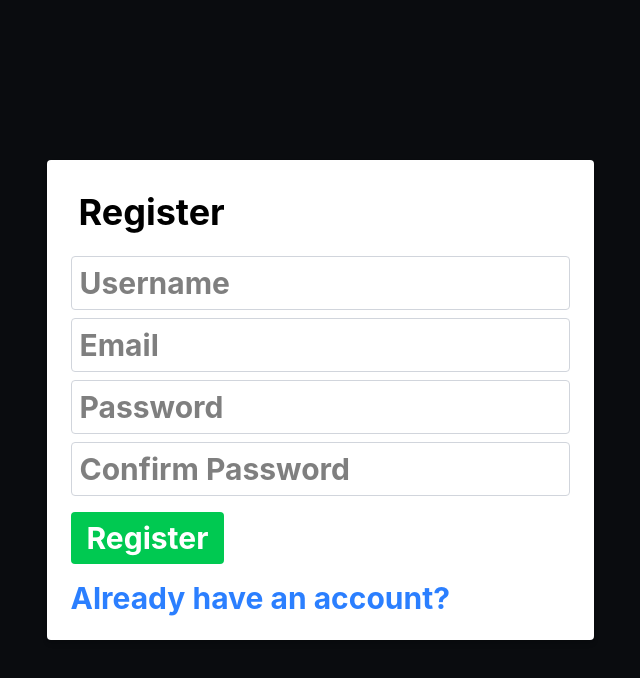
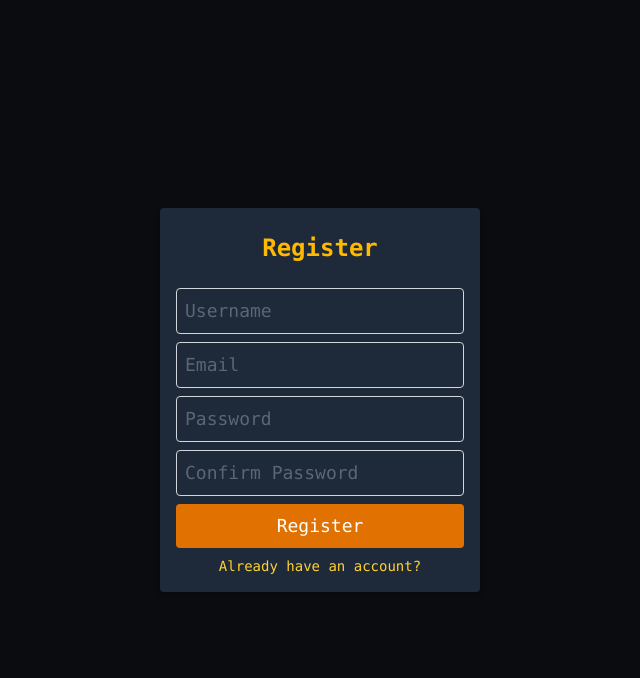
Before and after one commit to JedEatSnax/LINAW, a React (Vite) app: page /register in a window 1280 px wide. Shown: the top 678 px of the page, without its empty margins (320-960 px from the left). Built offline with nearby package versions, Linux system fonts and the light colour scheme.

Commit message:
Login and register tweaks

```diff
--- a/index.html
+++ b/index.html
@@ -4,7 +4,7 @@
     <meta charset="UTF-8">
     <meta name="viewport" content="width=device-width, initial-scale=1.0">
     <title>Vite App</title>
-    <link rel="stylesheet" href="/src/index.css">
+    <link rel="stylesheet" href="/src/client/index.css">
 </head>
 
 
--- a/src/client/entry/login.tsx
+++ b/src/client/entry/login.tsx
@@ -1,33 +1,29 @@
 import { Link } from "react-router-dom";
 function Login() {
     return (
-            <div className="text-3xl font-bold flex items-center justify-center h-screen">
+            <div className="text-3xl flex items-center justify-center h-screen">
                 <div className="flex flex-col items-center justify-center">
-                    <form className="bg-gray-800 font-mono p-4 rounded shadow-md">
-                        <div>
-                            <h1 className="text-4xl font-bold mb-4">Login</h1>
+                    <form className="bg-gray-800 font-mono p-4 rounded shadow-md w-80">
+                        <div className="flex items-center justify-center">
+                            <h1 className="text-2xl font-bold mb-4 text-amber-400">Login</h1>
                         </div>
 
                         <div>
-                            <input type="text" placeholder="Username" className="mb-2 p-2 border border-gray-300 rounded" id="username"/>
+                            <input type="text" placeholder="Username" className="text-lg mb-2 p-2 border border-gray-300 rounded text-gray-400 w-full" id="username"/>
                         </div>
 
                         <div>
-                            <input type="password" placeholder="Password" className="mb-4 p-2 border border-gray-300 rounded" id="password" />
+                            <input type="password" placeholder="Password" className="text-lg mb-2 p-2 border border-gray-300 rounded text-gray-400 w-full" id="password" />
                         </div>
 
                         <div>
-                            <button className="bg-blue-500 text-white px-4 py-2 rounded" id="loginButton">Login</button>
+                            <button className="bg-amber-600 text-white text-lg px-4 py-2 rounded w-full" id="loginButton">Login</button>
                         </div>
 
-                        <div className="mt-4">
-                            <a href="#" className="text-blue-500">Forgot password?</a>
+                        <div className="flex flex-col items-center justify-center mt-1">
+                            <a href="#" className="text-amber-300 text-sm">Forgot password?</a>
+                            <span className="text-gray-300 text-sm">Don't have an account? <Link to="/register" className="text-amber-300 text-sm">Register here</Link> </span>
                         </div>
-
-                        <div>
-                            <span className="text-gray-500">Don't have an account? <Link to="/register" className="text-blue-500">Register here</Link> </span>
-                        </div>
-
                     </form>
                 </div>
             </div>
--- a/src/client/entry/register.tsx
+++ b/src/client/entry/register.tsx
@@ -3,35 +3,37 @@ import { Link } from "react-router-dom";
 
 function Register() {
     return (
-            <div className="text-3xl font-bold flex items-center justify-center h-screen">
+            <div className="text-3xl flex items-center justify-center h-screen">
                 <div className="flex flex-col items-center justify-center">
-                    <form className="bg-white p-6 rounded shadow-md">
+                    <form className="bg-gray-800 font-mono p-4 rounded shadow-md w-80">
                         <div>
                             <form>
-                                <h1 className="text-4xl font-bold mb-4 p-2">Register</h1>
-
-                                <div>
-                                    <input type="text" placeholder="Username" className="mb-2 p-2 border border-gray-300 rounded" id="username"/>
+                                <div className="flex items-center justify-center">
+                                    <h1 className="text-2xl text-amber-400 font-bold mb-4 p-2">Register</h1>
                                 </div>
 
                                 <div>
-                                    <input type="email" placeholder="Email" className="mb-2 p-2 border border-gray-300 rounded" id="email"/>
+                                    <input type="text" placeholder="Username" className="text-lg mb-2 p-2 border border-gray-300 text-gray-400 rounded w-full" id="username"/>
                                 </div>
 
                                 <div>
-                                    <input type="password" placeholder="Password" className="mb-2 p-2 border border-gray-300 rounded" id="password"/>
+                                    <input type="email" placeholder="Email" className="text-lg mb-2 p-2 border border-gray-300 text-gray-400 rounded w-full" id="email"/>
                                 </div>
 
                                 <div>
-                                    <input type="password" placeholder="Confirm Password" className="mb-4 p-2 border border-gray-300 rounded" id="confirmPassword"/>
-                                </div>
-
-                                <div className="mb-4">
-                                    <button className="bg-green-500 text-white px-4 py-2 rounded" id="registerButton">Register</button>
+                                    <input type="password" placeholder="Password" className="text-lg mb-2 p-2 border border-gray-300 text-gray-400 rounded w-full" id="password"/>
                                 </div>
 
                                 <div>
-                                    <Link to="/login" className="text-blue-500">Already have an account?</Link>
+                                    <input type="password" placeholder="Confirm Password" className="text-lg mb-2 p-2 border border-gray-300 text-gray-400 rounded w-full" id="confirmPassword"/>
+                                </div>
+
+                                <div className="mb-2 flex items-center justify-center">
+                                    <button className="bg-amber-600 text-white text-lg px-4 py-2 rounded w-full" id="registerButton">Register</button>
+                                </div>
+
+                                <div className="flex flex-col items-center justify-center mt-1">
+                                    <Link to="/login" className="text-amber-300 text-sm">Already have an account?</Link>
                                 </div>
                             </form>
                         </div>
```
